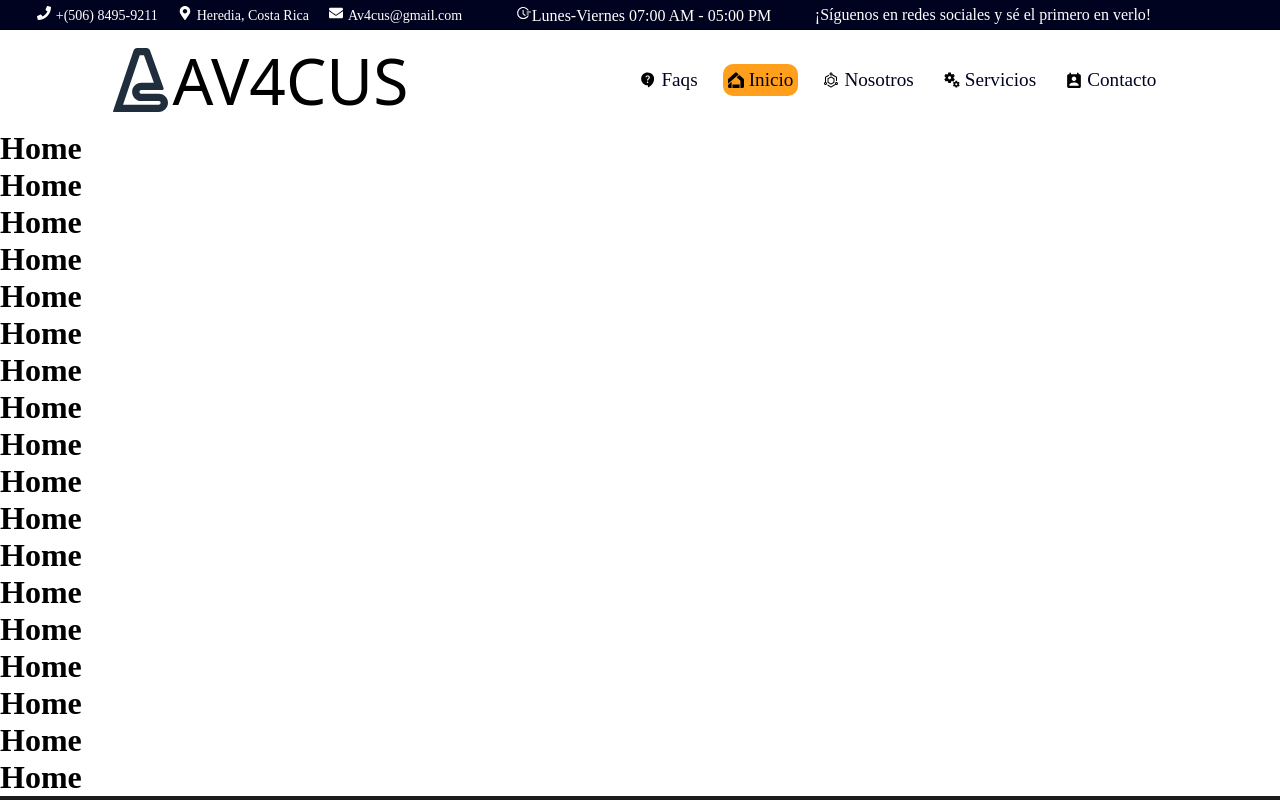
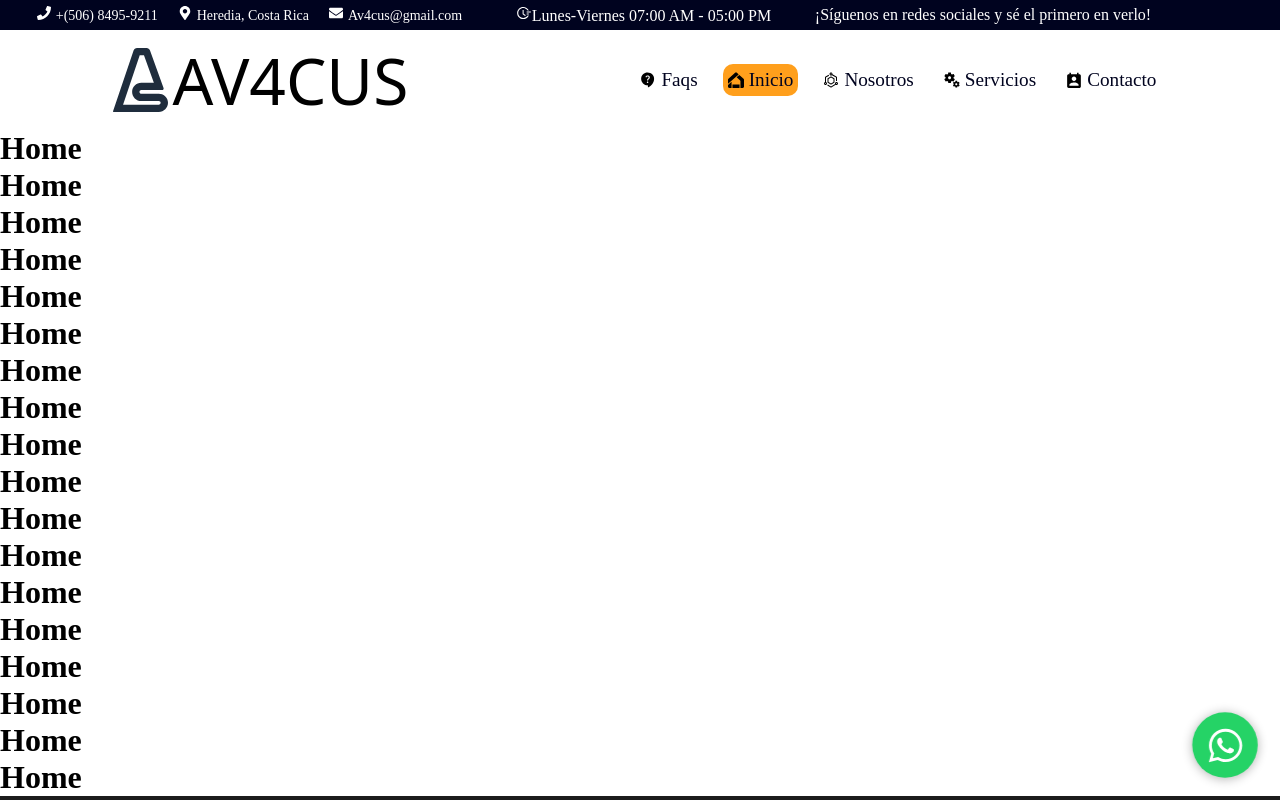
Before and after one commit to luroalfa/Av4cus, a React (Vite) app: page / in a window 1280 px wide. Shown: the top 800 px of the page. Built offline with nearby package versions, Linux system fonts and the light colour scheme; grey boxes are pictures that could not be loaded; some icons are missing.

Commit message:
Implemented WhatsAppButton component

```diff
--- /dev/null
+++ b/src/components/WatsAppButton/Style/WatsAppButtonStyleElements.js
@@ -0,0 +1,45 @@
+import styled, { keyframes }  from "styled-components";
+import {mediaQueries} from "../../../styles/responsive"
+
+const pulseAnimation = keyframes`
+  0% {
+    transform: scale(1);
+  }
+  50% {
+    transform: scale(1.1);
+  }
+  100% {
+    transform: scale(1);
+  }
+`;
+
+export const WhatsappButton = styled.a`
+  position: fixed;
+  display: flex;
+  justify-content: center;
+  align-items: center;
+  width: 60px;
+  height: 60px;
+  line-height: 63px;
+  bottom: 25px;
+  right: 25px;
+  background: #25d366;
+  color: #fff;
+  border-radius: 50px;
+  text-align: center;
+  font-size:  35px;
+  box-shadow: 0px 1px 10px rgba(0, 0, 0, 0.3);
+  z-index: 999;
+  transition: all 300ms ease;
+  animation: ${pulseAnimation} 1s ease-in-out infinite;
+
+  &:hover {
+    background: #20ba5a;
+  }
+
+  @media only screen and (min-width: 320px) and (max-width: 768px) {
+    width: 55px;
+    height: 55px;
+    line-height: 66px;
+  }
+`;
--- /dev/null
+++ b/src/components/WatsAppButton/WhatsAppButton.jsx
@@ -0,0 +1,16 @@
+import React from "react";
+import { FaWhatsapp } from "react-icons/fa";
+import { WhatsappButton } from "./Style/WatsAppButtonStyleElements";
+
+const WhatsAppButton = () => {
+  return (
+    <WhatsappButton
+      href="https://api.whatsapp.com/send?phone=+50684959211"
+      target="_blank"
+    >
+      <FaWhatsapp />
+    </WhatsappButton>
+  );
+};
+
+export default WhatsAppButton;
--- a/src/pages/Home/Home.jsx
+++ b/src/pages/Home/Home.jsx
@@ -3,6 +3,7 @@ import Footer from "../../components/Footer/Footer";
 import Header from "../../components/Header/Header";
 import { Helmet } from "react-helmet";
 import ScrollToTop from "../../components/ScrollToTop/ScrollToTop";
+import WhatsAppButton from "../../components/WatsAppButton/WhatsAppButton";
 
 const Home = () => {
   return (
@@ -42,6 +43,7 @@ const Home = () => {
       <h1>Home</h1>
       <h1>Home</h1>
       <h1>Home</h1>
+      <WhatsAppButton />
       <ScrollToTop />
       <Footer />
     </>
```
